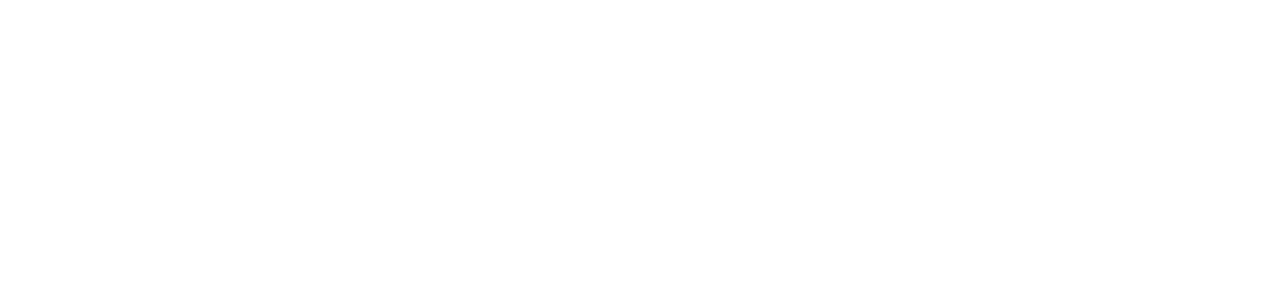
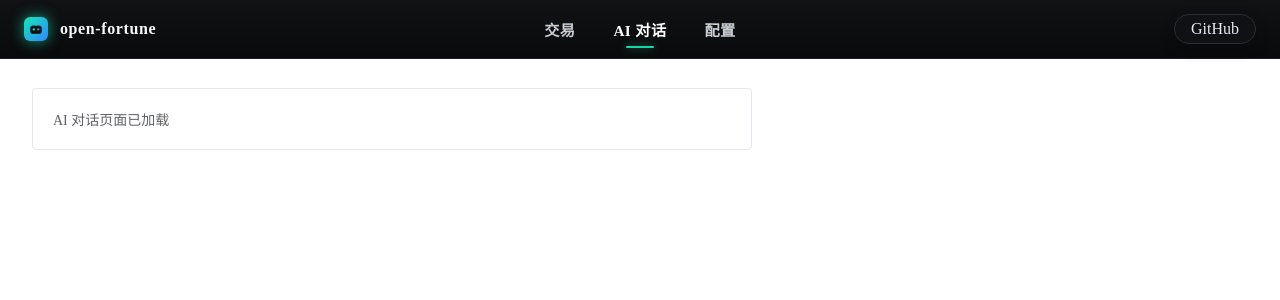
Before and after one commit to Ciciella/open-fortune, a Vue app in the folder web/: page /ai-chat in a window 1280 px wide. Before the commit this address had no page. Shown: the top 300 px of the page. Built offline with nearby package versions, Linux system fonts and the light colour scheme.

Commit message:
优化布局 添加更多菜单

```diff
--- a/web/src/App.vue
+++ b/web/src/App.vue
@@ -1,3 +1,8 @@
 <template>
+  <HeaderBar />
   <RouterView />
 </template>
+
+<script setup lang="ts">
+import HeaderBar from "./components/HeaderBar.vue";
+</script>
--- a/web/src/components/HeaderBar.vue
+++ b/web/src/components/HeaderBar.vue
@@ -19,7 +19,23 @@
         </el-col>
         <el-col :xs="24" :md="12" class="nav-col">
           <div class="nav-menu">
-            <span class="nav-text">交易</span>
+            <router-link class="nav-link-btn" to="/" exact-active-class="active">
+              交易
+            </router-link>
+            <router-link
+              class="nav-link-btn"
+              to="/ai-chat"
+              exact-active-class="active"
+            >
+              AI 对话
+            </router-link>
+            <router-link
+              class="nav-link-btn"
+              to="/config"
+              exact-active-class="active"
+            >
+              配置
+            </router-link>
           </div>
         </el-col>
         <el-col :xs="24" :md="6" class="header-actions">
@@ -103,20 +119,31 @@
   justify-content: flex-start;
 }
 
-.nav-text {
+.nav-link-btn {
   font-size: 0.95rem;
   letter-spacing: 0.4px;
   font-weight: 600;
-  color: #ffffff;
+  color: #c8cdd3;
+  text-decoration: none;
+  padding: 6px 10px;
+  border-radius: 999px;
   position: relative;
-  padding-bottom: 6px;
+  transition: color 0.2s ease;
 }
 
-.nav-text::after {
+.nav-link-btn:hover {
+  color: #ffffff;
+}
+
+.nav-link-btn.active {
+  color: #ffffff;
+}
+
+.nav-link-btn.active::after {
   content: "";
   position: absolute;
   left: 50%;
-  bottom: 0;
+  bottom: -2px;
   width: 28px;
   height: 2px;
   transform: translateX(-50%);
--- /dev/null
+++ b/web/src/pages/AiChatPage.vue
@@ -0,0 +1,19 @@
+<template>
+  <el-container class="simple-page">
+    <el-main>
+      <el-card shadow="never" class="page-card">
+        <el-text>AI 对话页面已加载</el-text>
+      </el-card>
+    </el-main>
+  </el-container>
+</template>
+
+<style scoped>
+.simple-page :deep(.el-main) {
+  padding: 80px 24px 32px;
+}
+
+.page-card {
+  max-width: 720px;
+}
+</style>
--- /dev/null
+++ b/web/src/pages/ConfigPage.vue
@@ -0,0 +1,19 @@
+<template>
+  <el-container class="simple-page">
+    <el-main>
+      <el-card shadow="never" class="page-card">
+        <el-text>配置页面已加载</el-text>
+      </el-card>
+    </el-main>
+  </el-container>
+</template>
+
+<style scoped>
+.simple-page :deep(.el-main) {
+  padding: 80px 24px 32px;
+}
+
+.page-card {
+  max-width: 720px;
+}
+</style>
--- a/web/src/pages/MonitorPage.vue
+++ b/web/src/pages/MonitorPage.vue
@@ -1,9 +1,5 @@
 <template>
   <el-container class="monitor-page">
-    <el-header height="auto">
-      <HeaderBar />
-    </el-header>
-
     <el-main>
       <el-space direction="vertical" size="large" fill>
         <TickerBar :symbols="tickerSymbols" :prices="prices" />
@@ -76,7 +72,6 @@ import { computed, onBeforeUnmount, onMounted, ref } from "vue";
 import AccountPanel from "../components/AccountPanel.vue";
 import DecisionPanel from "../components/DecisionPanel.vue";
 import EquityChart from "../components/EquityChart.vue";
-import HeaderBar from "../components/HeaderBar.vue";
 import LoginModal from "../components/LoginModal.vue";
 import PositionsTable from "../components/PositionsTable.vue";
 import TickerBar from "../components/TickerBar.vue";
@@ -322,9 +317,4 @@ onBeforeUnmount(() => {
 .monitor-page :deep(.el-main) {
   padding: 80px 24px 32px;
 }
-
-.monitor-page :deep(.el-header) {
-  height: 0;
-  padding: 0;
-}
 </style>
--- a/web/src/router/index.ts
+++ b/web/src/router/index.ts
@@ -1,4 +1,6 @@
 import { createRouter, createWebHistory } from "vue-router";
+import AiChatPage from "../pages/AiChatPage.vue";
+import ConfigPage from "../pages/ConfigPage.vue";
 import MonitorPage from "../pages/MonitorPage.vue";
 
 export const router = createRouter({
@@ -9,5 +11,15 @@ export const router = createRouter({
 			name: "monitor",
 			component: MonitorPage,
 		},
+		{
+			path: "/config",
+			name: "config",
+			component: ConfigPage,
+		},
+		{
+			path: "/ai-chat",
+			name: "ai-chat",
+			component: AiChatPage,
+		},
 	],
 });
```
